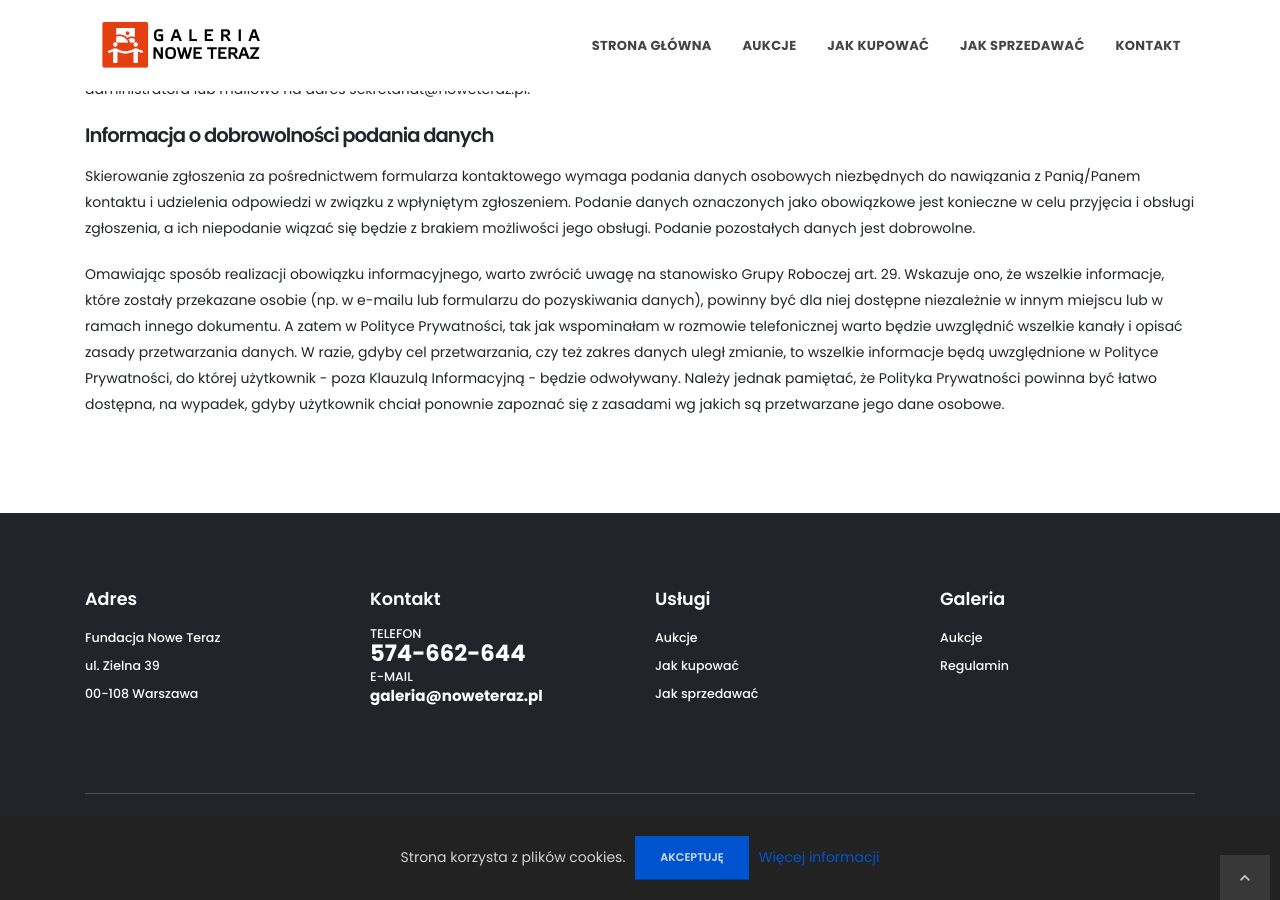
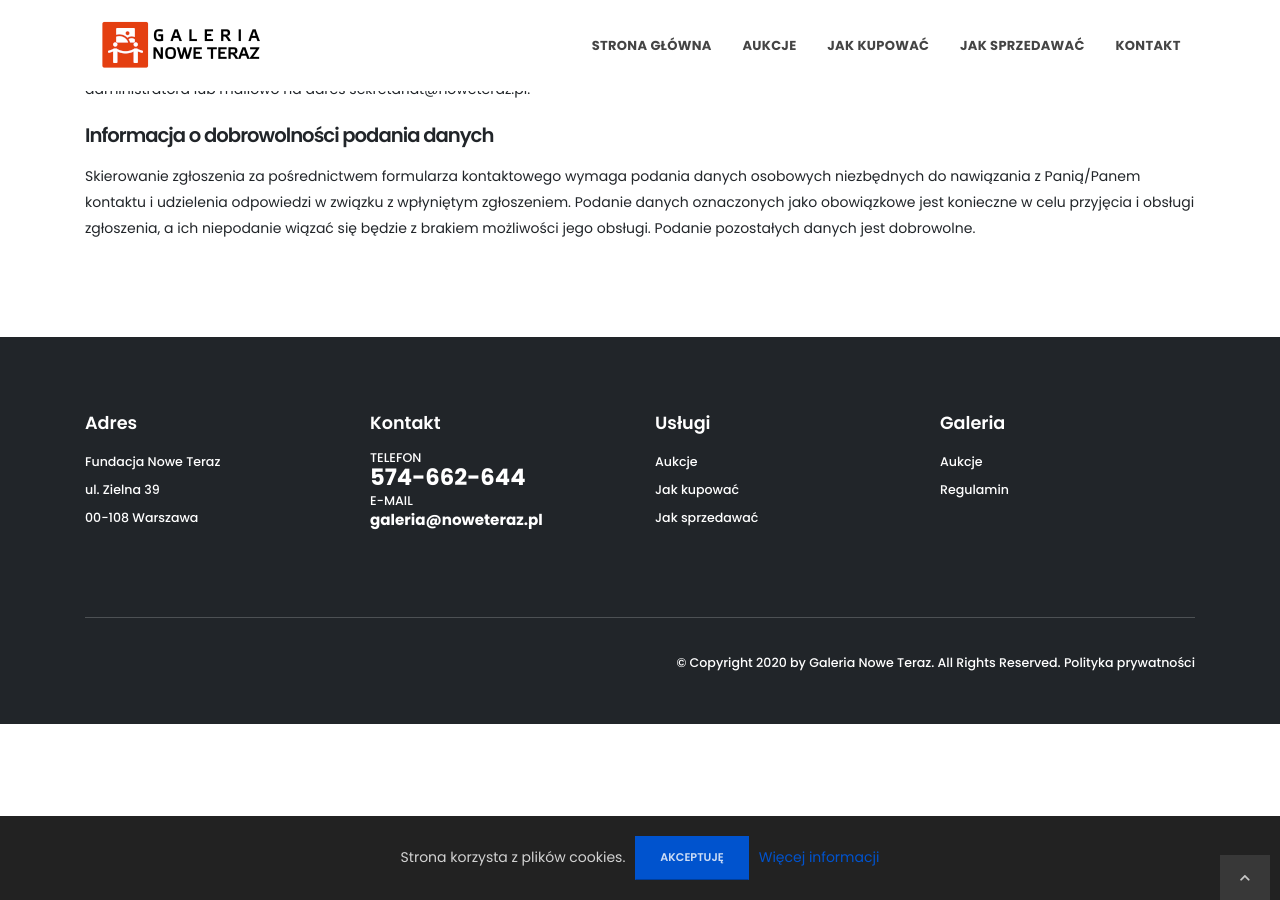
Before and after one commit to noweteraz/galeria-noweteraz-pl, a Jekyll site: the page built from _pages/privacy.html, in a window 1280 px wide and 900 px high, scrolled down 2885 px. Built offline with Jekyll 4.4.1, drawn with Linux system fonts in a browser that asks for light colours; some web fonts are replaced.

Commit message:
Update GDPR.

```diff
--- a/_pages/privacy.html
+++ b/_pages/privacy.html
@@ -86,7 +86,6 @@
 <h4>Informacja o dobrowolności podania danych</h4>
 
 <p class="text-dark">Skierowanie zgłoszenia za pośrednictwem formularza kontaktowego wymaga podania danych osobowych niezbędnych do nawiązania z Panią/Panem kontaktu i udzielenia odpowiedzi w związku z wpłyniętym zgłoszeniem. Podanie danych oznaczonych jako obowiązkowe jest konieczne w celu przyjęcia i obsługi zgłoszenia, a ich niepodanie wiązać się będzie z brakiem możliwości jego obsługi. Podanie pozostałych danych jest dobrowolne.</p>
-<p class="text-dark">Omawiając sposób realizacji obowiązku informacyjnego, warto zwrócić uwagę na stanowisko Grupy Roboczej art. 29. Wskazuje ono, że wszelkie informacje, które zostały przekazane osobie (np. w e-mailu lub formularzu do pozyskiwania danych), powinny być dla niej dostępne niezależnie w innym miejscu lub w ramach innego dokumentu. A zatem w Polityce Prywatności, tak jak wspominałam w rozmowie telefonicznej warto będzie uwzględnić wszelkie kanały i opisać zasady przetwarzania danych. W razie, gdyby cel przetwarzania, czy też zakres danych uległ zmianie, to wszelkie informacje będą uwzględnione w Polityce Prywatności, do której użytkownik - poza Klauzulą Informacyjną - będzie odwoływany. Należy jednak pamiętać, że Polityka Prywatności powinna być łatwo dostępna, na wypadek, gdyby użytkownik chciał ponownie zapoznać się z zasadami wg jakich są przetwarzane jego dane osobowe.</p>
 
 </div>
 </div>
```
